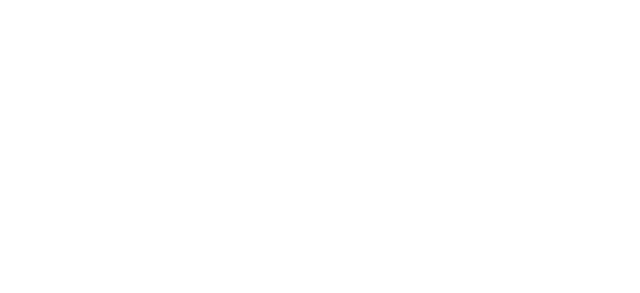
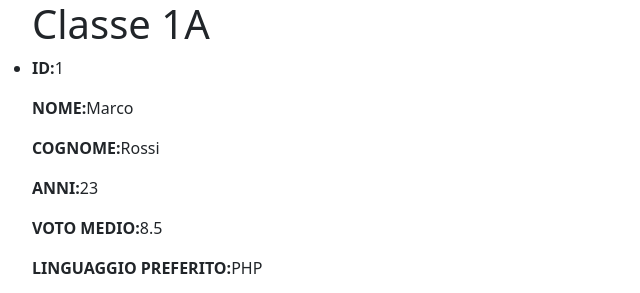
Before and after one commit to GiorgioDordo/php-snacks-b1, a PHP site: page / in a window 1280 px wide. Before the commit the part shown is empty. Shown: the top 293 px of the page, without its empty margins (0-640 px from the left). Run offline with PHP 8.4, Linux system fonts and the light colour scheme.

Commit message:
snack4A finished but can't see the images

```diff
--- a/esercizio-4-classi/index.php
+++ b/esercizio-4-classi/index.php
@@ -247,10 +247,34 @@ $classi = [
     <meta charset="UTF-8">
     <meta name="viewport" content="width=device-width, initial-scale=1.0">
     <title>Document</title>
+    <link href="https://cdn.jsdelivr.net/npm/bootstrap@5.3.3/dist/css/bootstrap.min.css" rel="stylesheet"
+        integrity="sha384-QWTKZyjpPEjISv5WaRU9OFeRpok6YctnYmDr5pNlyT2bRjXh0JMhjY6hW+ALEwIH" crossorigin="anonymous">
 </head>
 
 <body>
-
+    <main>
+        <div>
+            <?php foreach ($classi as $singleClass =>  $inSingleClass) { ?>
+                <ul>
+                    <h1><?= $singleClass ?></h1>
+                    <?php foreach ($inSingleClass as $singleClass) { ?>
+                        <li>
+                            <p><strong>ID:</strong><?= $singleClass["id"] ?></p>
+                            <p><strong>NOME:</strong><?= $singleClass["nome"] ?></p>
+                            <p><strong>COGNOME:</strong><?= $singleClass["cognome"] ?></p>
+                            <p><strong>ANNI:</strong><?= $singleClass["anni"] ?></p>
+                            <p><strong>VOTO MEDIO:</strong><?= $singleClass["voto_medio"] ?></p>
+                            <p><strong>LINGUAGGIO PREFERITO:</strong><?= $singleClass["linguaggio_preferito"] ?></p>
+                            <div>
+                                <img class="img'fluid" src="https://source.unsplash.com/random/200x200?person"
+                                    alt="randomPerson">
+                            </div>
+                        </li>
+                    <?php } ?>
+                </ul>
+            <?php } ?>
+        </div>
+    </main>
 </body>
 
 </html>
```
